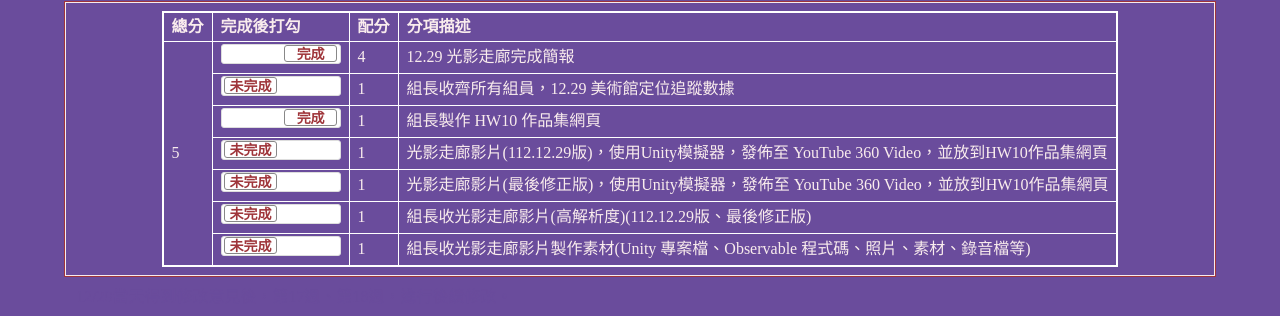
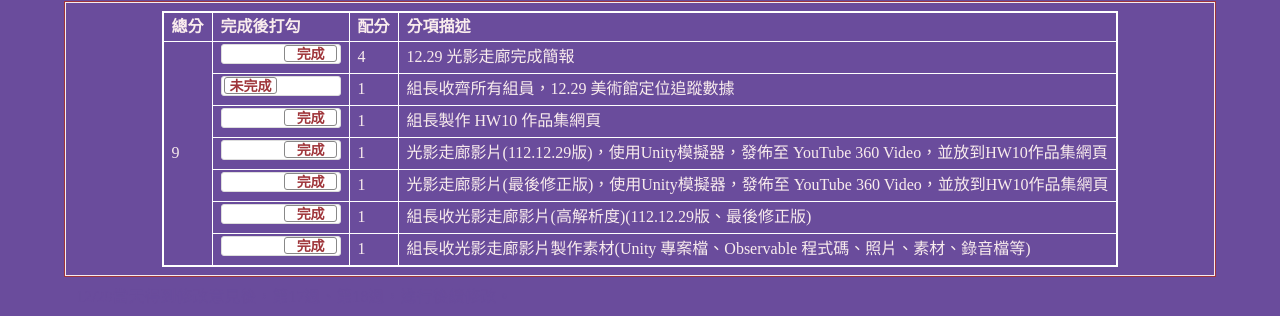
Before and after one commit to syuannnnnn/serena, a plain HTML site: page hw10/index.html in a window 1280 px wide. Shown: the part 1501-1817 px from the top of the page. Drawn offline with nearby package versions, Linux system fonts and the light colour scheme.

Commit message:
Update index.html

```diff
--- a/hw10/index.html
+++ b/hw10/index.html
@@ -229,7 +229,7 @@
           <td>12.29 光影走廊完成簡報</td>
         </tr>
         <tr>
-          <td><input type="checkbox" class="flipswitch" id="myCheckbox1"></td>
+          <td><input type="checkbox" class="flipswitch" id="myCheckbox1" ></td>
           <td id='m1'>1</td>
           <td>組長收齊所有組員，12.29 美術館定位追蹤數據</td>
         </tr>
@@ -239,22 +239,22 @@
           <td>組長製作 HW10 作品集網頁 </td>
         </tr>
         <tr>
-          <td><input type="checkbox" class="flipswitch" id="myCheckbox3"></td>
+          <td><input type="checkbox" class="flipswitch" id="myCheckbox3" checked></td>
           <td id='m3'>1</td>
           <td>光影走廊影片(112.12.29版)，使用Unity模擬器，發佈至 YouTube 360 Video，並放到HW10作品集網頁 </td>
         </tr>
         <tr>
-          <td><input type="checkbox" class="flipswitch" id="myCheckbox4"></td>
+          <td><input type="checkbox" class="flipswitch" id="myCheckbox4" checked></td>
           <td id='m4'>1</td>
           <td>光影走廊影片(最後修正版)，使用Unity模擬器，發佈至 YouTube 360 Video，並放到HW10作品集網頁 </td>
         </tr>
         <tr>
-          <td><input type="checkbox" class="flipswitch" id="myCheckbox5"></td>
+          <td><input type="checkbox" class="flipswitch" id="myCheckbox5" checked></td>
           <td id='m5'>1</td>
           <td>組長收光影走廊影片(高解析度)(112.12.29版、最後修正版)</td>
         </tr>
         <tr>
-          <td><input type="checkbox" class="flipswitch" id="myCheckbox6"></td>
+          <td><input type="checkbox" class="flipswitch" id="myCheckbox6" checked></td>
           <td id='m6'>1</td>
           <td>組長收光影走廊影片製作素材(Unity 專案檔、Observable 程式碼、照片、素材、錄音檔等)</td>
         </tr>
```
